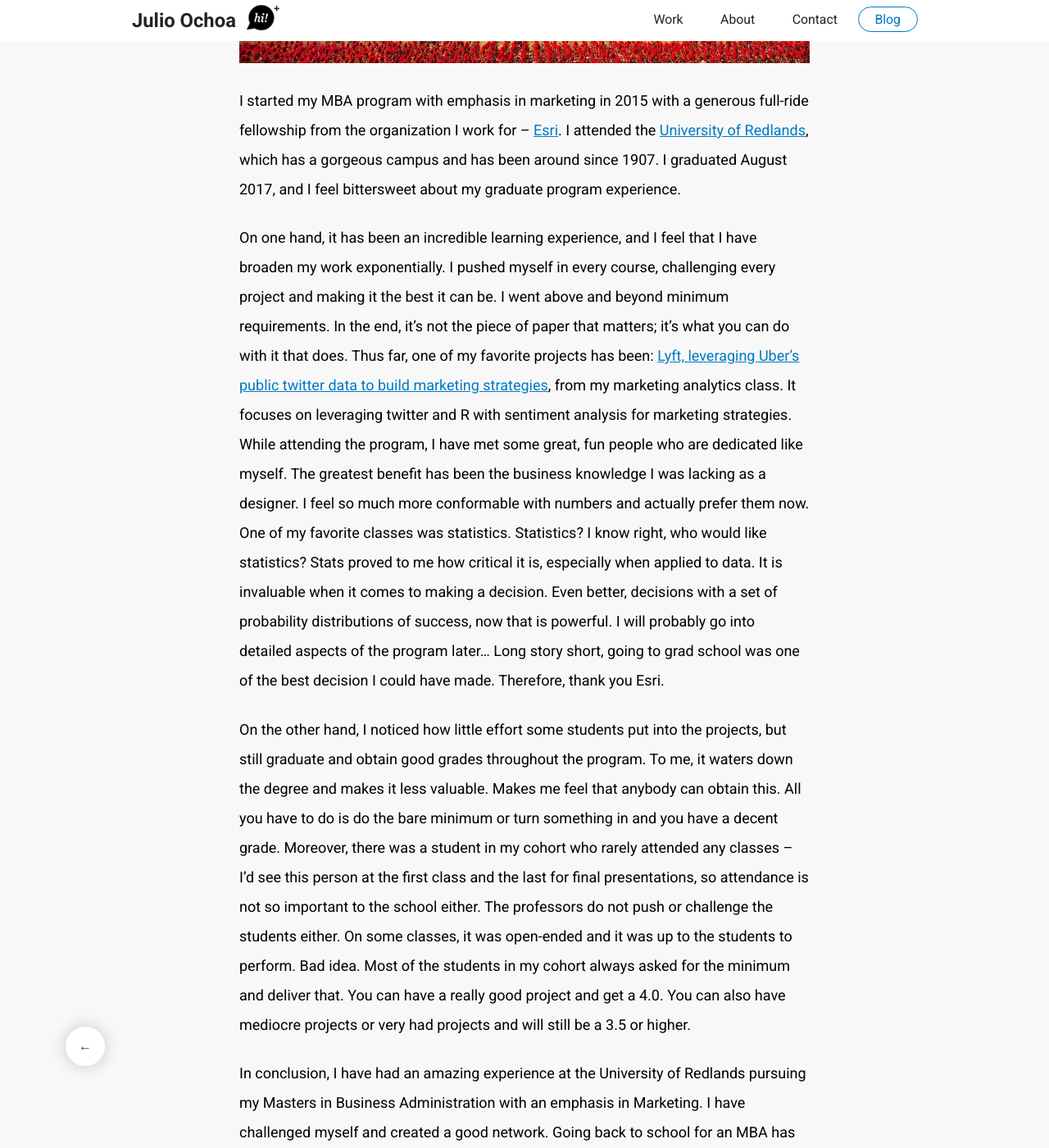
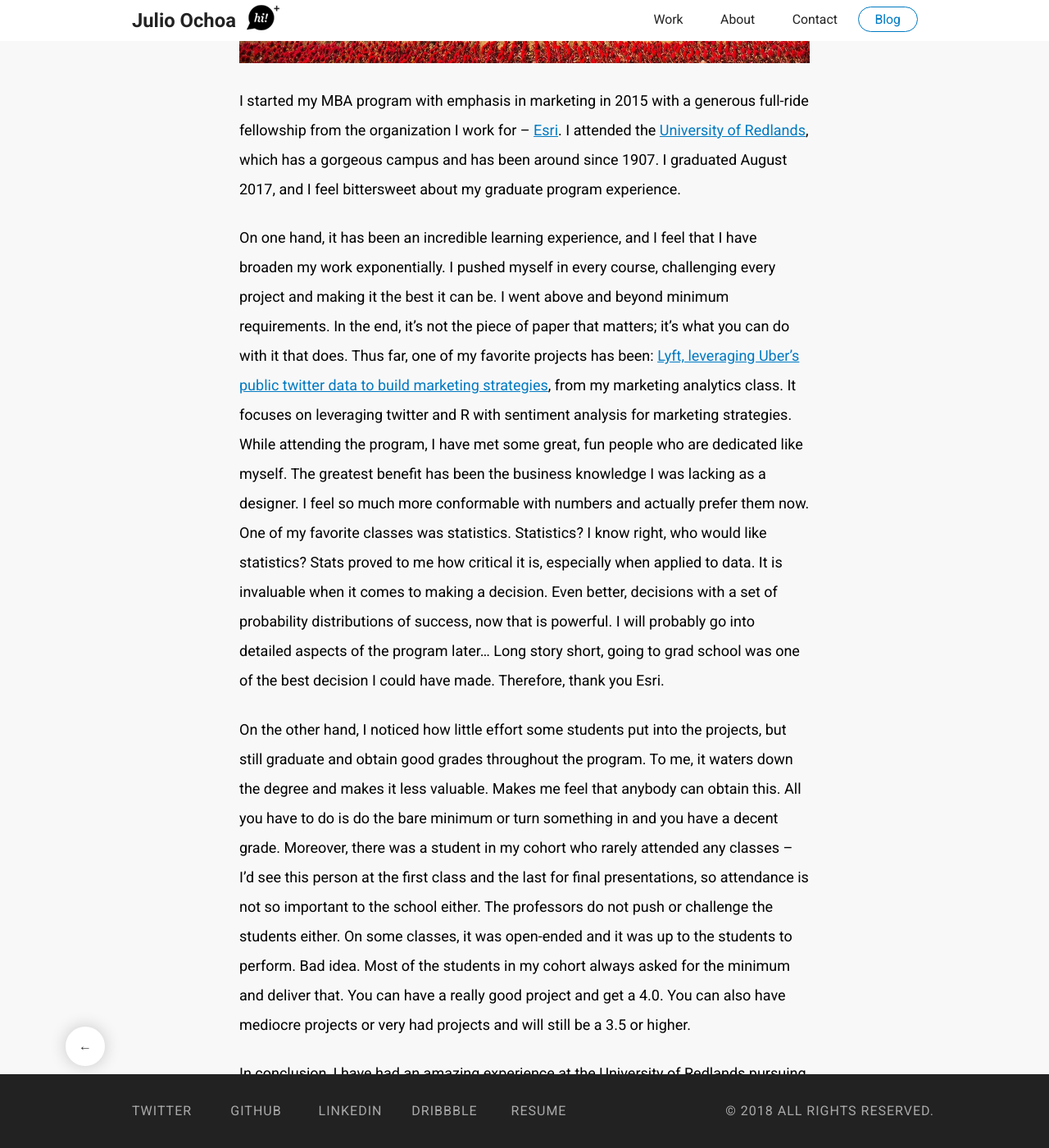
Before and after one commit to julio8a/Blog, a Jekyll site: the page built from _posts/2018-01-13-my-mba-experience.markdown, in a window 1280 px wide and 1400 px high, scrolled down 550 px. Shown: the whole window at 82% size. Built offline with Jekyll 4.4.1, drawn with Linux system fonts in a browser that asks for light colours; some of the changed text lies outside the part shown.

Commit message:
updates to urls / footer

```diff
--- a/_config.yml
+++ b/_config.yml
@@ -12,14 +12,6 @@
 
 # A short presentation of yourself. Will show in the sidebar, under your name. Best usage would be between 30 to 50 words.
 author-bio: "About me"
-
-# Social Accounts (mine, as placeholders)
-
-twitter: julio8a
-github: julio8a
-dribbble: julio8a
-instagram: julio8a
-linkedIn: julio8a
 
 # Google Analytics (you may want to changes these with yours or even delete :)
 
--- a/_layouts/default.html
+++ b/_layouts/default.html
@@ -146,28 +146,41 @@
         {{ content }}
       </main>
 
-    <div class="single-wrap">
-      <nav>
-        <h6>Follow me on</h6>
-        <ul>
-          {% if site.twitter %}
-          <li><a target="_blank" href="https://twitter.com/{{ site.twitter }}">Twitter</a></li>
-          {% endif %}
-          {% if site.github %}
-          <li><a target="_blank" href="https://github.com/{{ site.github }}">Github</a></li>
-          {% endif %}
-          {% if site.dribbble %}
-          <li><a target="_blank" href="https://dribbble.com/{{ site.dribbble }}">Dribbble</a></li>
-          {% endif %}
-          {% if site.instagram %}
-          <li><a target="_blank" href="https://instagram.com/{{ site.instagram }}">Instagram</a></li>
-          {% endif %}
-        </ul>
-      </nav>
-    </div>
-
       <footer>
-        <small>&copy; 2020 ALL RIGHTS RESERVED -  {{ site.author }}</small>
+        <div class="center">
+          <a href="https://twitter.com/julio8a" target="_blank">
+            <div class="caseB">
+              <span>Twitter</span>
+              <div class="fond twitter"></div>
+            </div>
+          </a>
+          <a href="https://github.com/julio8a" target="_blank">
+            <div class="caseB">
+              <span>GitHub</span>
+              <div class="fond github"></div>
+            </div>
+          </a>
+          <a href="https://linkedin.com/in/julioochoa" target="_blank">
+            <div class="caseB">
+              <span>linkedIn</span>
+              <div class="fond linkedin"></div>
+            </div>
+          </a>
+          <a href="https://dribbble.com/julio8a00" target="_blank">
+            <div class="caseB">
+              <span>Dribbble</span>
+              <div class="fond dribble"></div>
+            </div>
+          </a>
+          <a href="https://julio8a.com/downloads/jochoa_resume.pdf" target="_blank">
+            <div class="caseB">
+              <span>Resume</span>
+              <div class="fond resume"></div>
+            </div>
+          </a>
+          <div class="ligne"></div>
+          <div class="copyright">© 2018 All rights reserved.</div>
+        </div>
       </footer>
 
     </div>
--- a/_scss/pages/_home.scss
+++ b/_scss/pages/_home.scss
@@ -1,4 +1,7 @@
 .posts {
+  position: absolute;
+  z-index: 13;
+  margin-bottom: 92px;
   li {
     display: inline-block;
     border-bottom: 1px solid black;
@@ -55,6 +58,7 @@
 
     img {
       width: 100%;
+      height: 100%;
       position: relative;
       top: 0;
       left: 0;
--- a/_scss/partials/_footer.scss
+++ b/_scss/partials/_footer.scss
@@ -1,8 +1,71 @@
 footer {
-  @extend %padding-large;
-  width: 100%;
+	position: fixed;
+	width:100%;
+	height:90px;
+	background:$darkest-gray;
+	z-index: 12;
   bottom: 0;
-  left: 0;
-  text-align: center;
-  small { text-transform: uppercase; }
+  margin-top: 50px;
+	@include break(738px) {
+		display: none;
+	}
+	.center {
+		height:90px;
+		width:1000px;
+		font-weight:normal;
+		-webkit-font-smoothing:antialiased;
+		font-size: 1rem;
+		line-height:20px;
+		letter-spacing:1px;
+		text-transform:uppercase;
+	}
 }
+
+.caseB {
+	display:block;
+	width:115px;
+	height:90px;
+	float:left;
+	border-left: $darkest-gray;
+	overflow:hidden;
+	position:relative;
+	text-align:center;
+	line-height:90px;
+	cursor:pointer;
+	span {
+		position:relative;
+		z-index:3;
+		color:#aaa;
+	}
+	&:hover {
+		.fond {
+			top: 0;
+		}
+		span {
+			color: $white;
+		}
+	}
+}
+
+.caseB .fond {
+	height:90px;
+	position:absolute;
+	z-index:1;
+	top:90px;
+    transition: all 0.1s ease-out;
+	width:115px;
+}
+
+.copyright {
+	text-align:center;
+	font-size: 1rem;
+	color:#aaa;
+	margin-top:35px;
+	float: right;
+}
+
+.resume {
+	float: right;
+	color: #007ac2;
+	margin: -40px 30px 0 0;
+}
--- a/js/main.js
+++ b/js/main.js
@@ -7,12 +7,17 @@
 			$(this).addClass("current");
 		  }
 		  else {
+			if(aboutOpen == true) {
+			  $("#header a").removeClass("current");
+			  aboutOpen = false;
+			  menuferme();
+			  $(this).addClass("current");
+			}
 			if(contactOpen == true) {
 			  $("#header a").removeClass("current");
+			  contactOpen = false;
+			  menuferme();
 			  $(this).addClass("current");
-			  $(".blog").addClass("current");
-			}
-			else {
 			}
 		  }
 		  return false;
```
